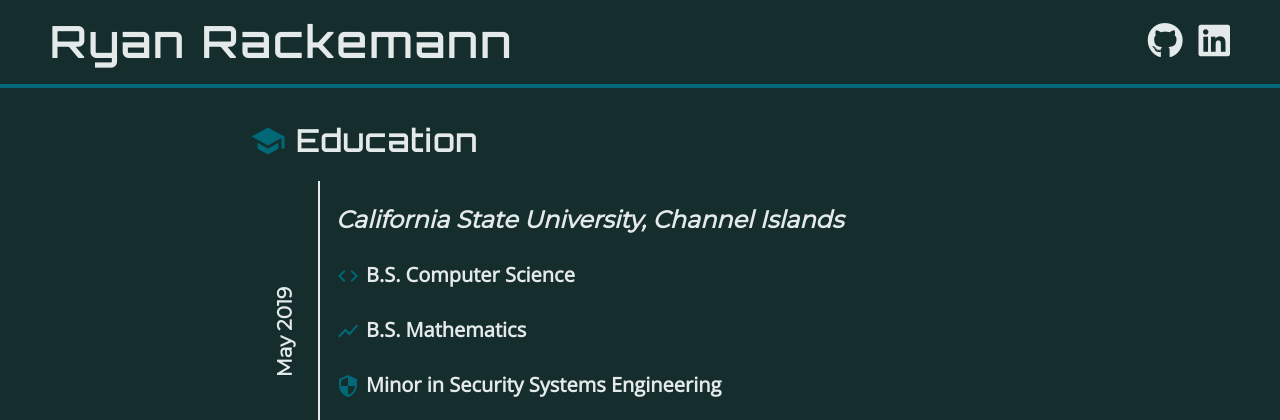
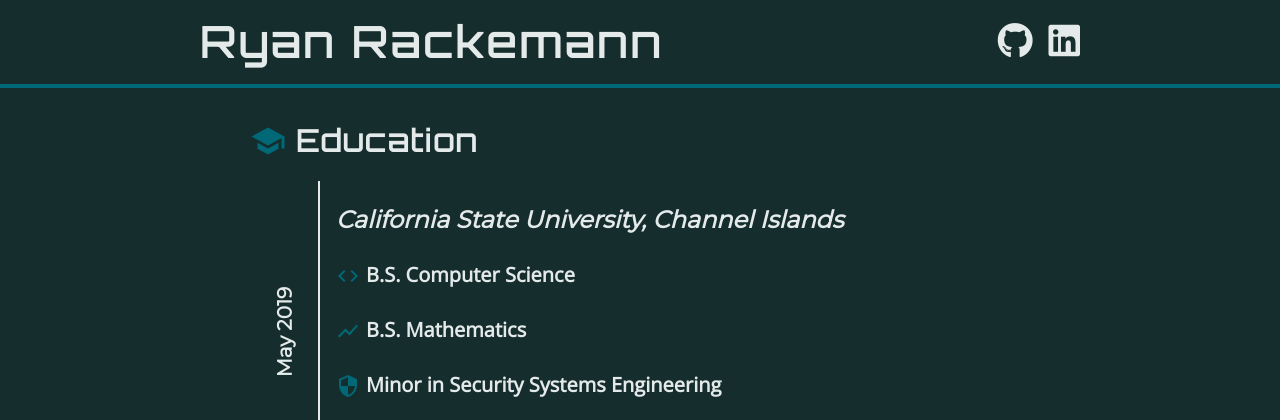
Before and after one commit to ryanrackemann/ryanrackemann.github.io, a PHP site: page / in a window 1280 px wide. Shown: the top 420 px of the page. Run offline with PHP 8.4, Linux system fonts and the light colour scheme.

Commit message:
added mobile responsiveness

```diff
--- a/css/style.css
+++ b/css/style.css
@@ -44,9 +44,8 @@ body {
 }
 
 header {
-     position: -webkit-sticky;
-     position: sticky;
      border-bottom: 4px solid var(--blue);
+     width: 100%;
      top: 0;
      z-index: 1;
 }
@@ -110,21 +109,23 @@ h3 > i.material-icons, h4 > i.material-icons {
 
 header {
      display: inline-grid;
-     grid-template-areas: 'title externals';
-     grid-template-columns: 600px 1fr;
+     grid-template-areas: 'title' 'externals';
+     grid-template-columns: 1fr;
+     grid-template-rows: auto auto;
+     justify-content: center;
      align-items: center;
-     width: 100%;
+     text-align: center;
 }
 
 .title {
-     padding: 16px 50px;
+     padding: 16px 0;
      grid-area: title;
 }
 
 .externals {
-     padding: 16px 50px;
+     padding: 0 0 16px 0;
      grid-area: externals;
-     justify-self: end;
+     justify-self: auto;
      display: inline-grid;
      grid-template-areas: 'GitHub LinkedIn';
      grid-gap: 16px;
@@ -224,14 +225,38 @@ footer {
 }
 
 @media only screen and (min-width: 750px) {
+     header {
+          position: relative;
+          display: inline-grid;
+          grid-template-areas: 'title externals';
+          grid-template-columns: 1fr 85px;
+          text-align: left;
+          align-items: center;
+          width: 100%;
+     }
+     @supports sticky {
+          header {
+               position: -webkit-sticky;
+               position: sticky;
+          }
+     }
+     .title { padding: 16px 0 16px 50px; }
+     .externals {
+          padding: 16px 50px 16px 0;
+          justify-self: end;
+     }
      footer, main > * { padding: 16px 75px; }
 }
 @media only screen and (min-width: 900px) {
      footer, main > * { padding: 16px 150px; }
 }
 @media only screen and (min-width: 1200px) {
+     .title { padding: 16px 0 16px 200px; }
+     .externals { padding: 16px 200px 16px 0; }
      footer, main > * { padding: 16px 250px; }
 }
 @media only screen and (min-width: 1600px) {
+     .title { padding: 16px 0 16px 300px; }
+     .externals { padding: 16px 300px 16px 0; }
      footer, main > * { padding: 16px 400px; }
 }
```
